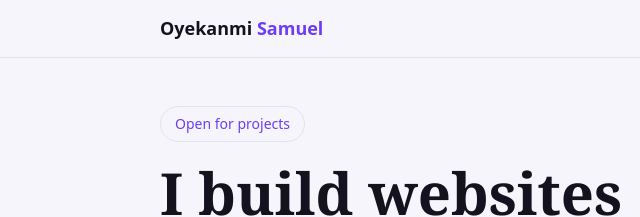
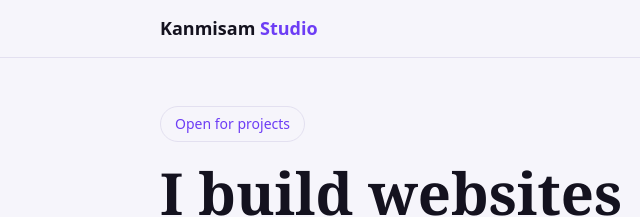
Before and after one commit to triggersolos-eng/triggersolos-eng.github.io, a plain HTML site: page index.html in a window 1280 px wide. Shown: the top 217 px of the page, 0-640 px from the left. Drawn offline with Linux system fonts and the light colour scheme.

Commit message:
index.html

```diff
--- a/index.html
+++ b/index.html
@@ -68,11 +68,10 @@ footer{text-align:center;color:var(--muted);font-size:14px;padding:28px 20px 90p
 </head>
 <body>
 <header>
-<nav>
-<a class="logo" href="#home">Oyekanmi <span>Samuel</span></a>
+<nav><a class="logo" href="#home">Kanmisam <span>Studio</span></a>
 <button class="menu" id="menu" aria-label="Menu">Menu</button>
 <div class="links" id="links">
-<a href="#about">About</a><a href="#services">Services</a><a href="#process">Process</a><a href="#work">Work</a><a href="#contact">Contact</a>
+<a href="about.html">About</a><a href="services.html">Services</a><a href="#process">Process</a><a href="work.html">Work</a><a href="#contact">Contact</a>
 </div>
 </nav>
 </header>
```
